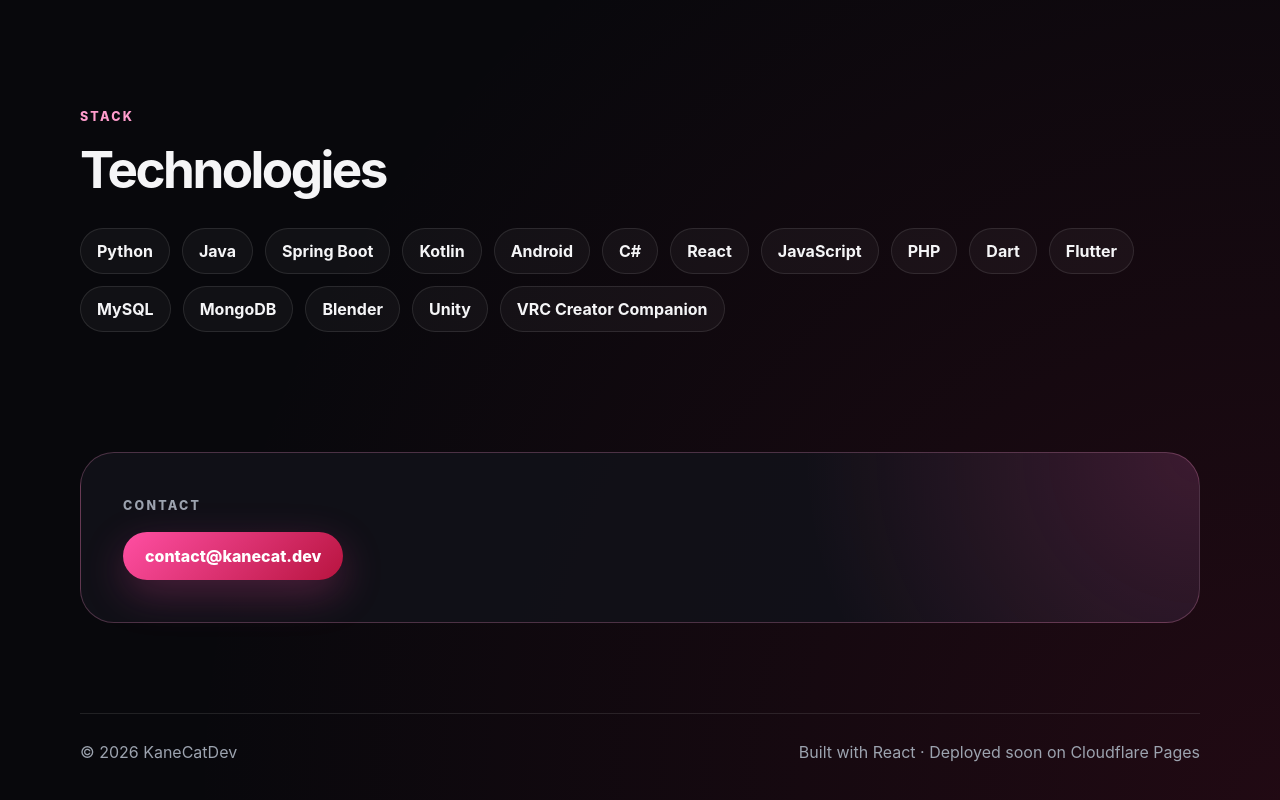
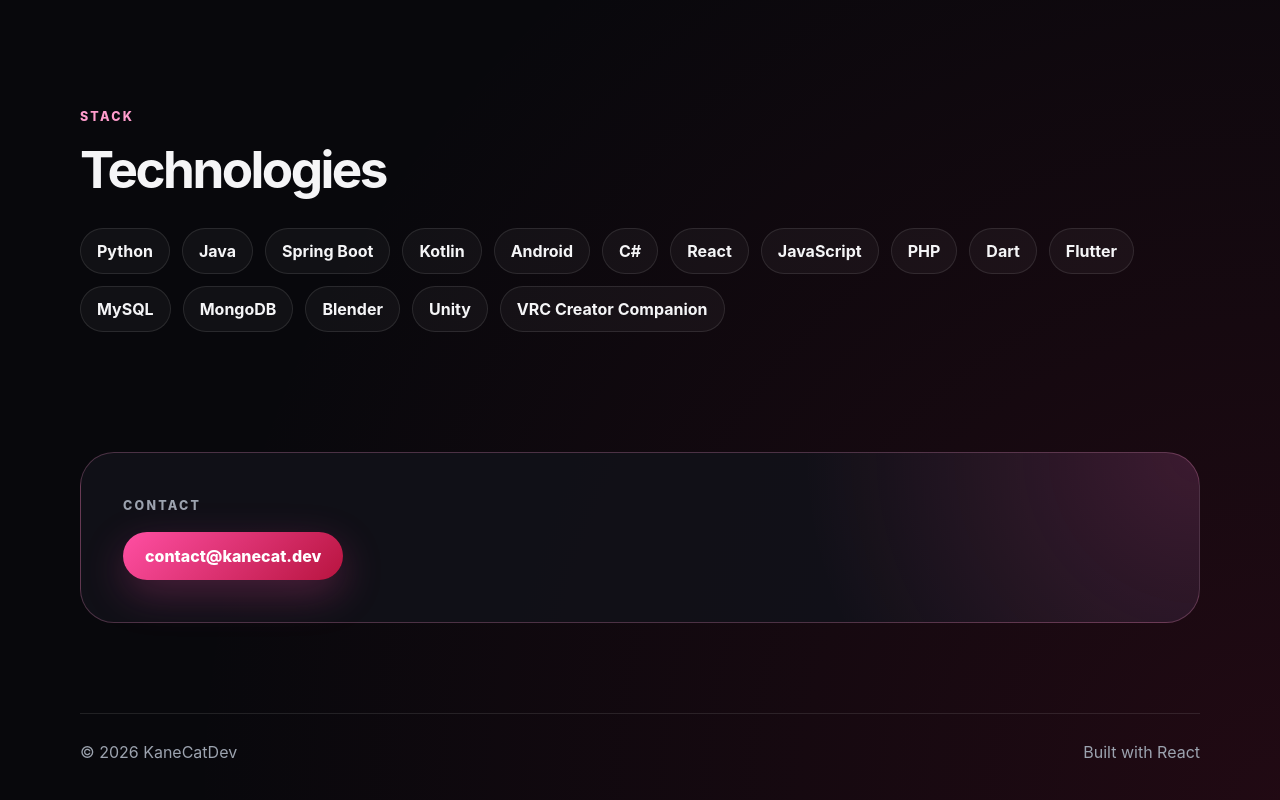
Before and after one commit to KaneCatDev/kanecat-web, a React (Vite) app: page / in a window 1280 px wide. Shown: the part 1608-2408 px from the top of the page. Built offline with nearby package versions, Linux system fonts and the light colour scheme.

Commit message:
Update the page title and remove the reference to Cloudflare from the footer.

```diff
--- a/index.html
+++ b/index.html
@@ -4,7 +4,7 @@
     <meta charset="UTF-8" />
     <link rel="icon" type="image/svg+xml" href="src/assets/kanecatdev.ico" />
     <meta name="viewport" content="width=device-width, initial-scale=1.0" />
-    <title>kanecat-web</title>
+    <title>KaneCatDev | Portfolio</title>
   </head>
   <body>
     <div id="root"></div>
--- a/src/App.jsx
+++ b/src/App.jsx
@@ -80,7 +80,7 @@
         },
         footer: {
             copyright: "© 2026 KaneCatDev",
-            built: "Built with React · Deployed soon on Cloudflare Pages",
+            built: "Built with React",
         },
     },
 
@@ -154,7 +154,7 @@
         },
         footer: {
             copyright: "© 2026 KaneCatDev",
-            built: "Creado con React · Próximamente desplegado en Cloudflare Pages",
+            built: "Creado con React",
         },
     },
 };
```
